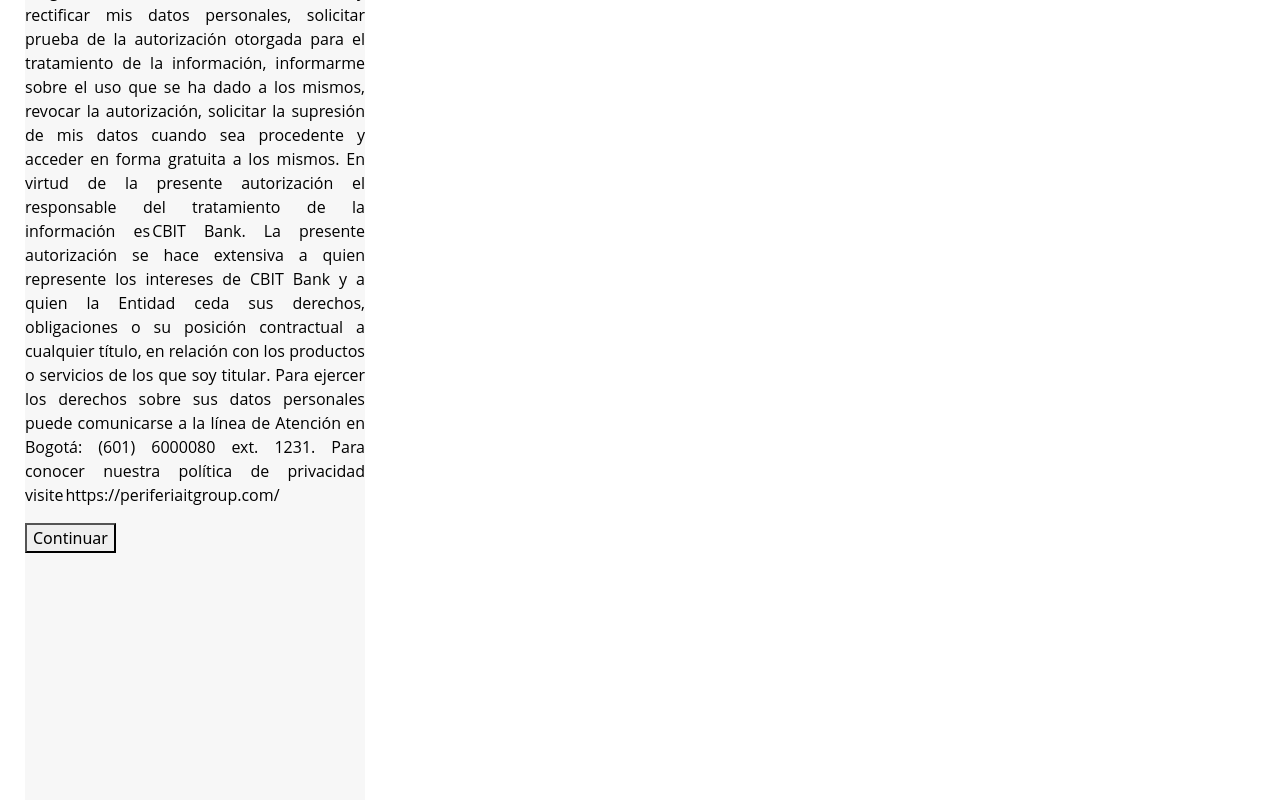
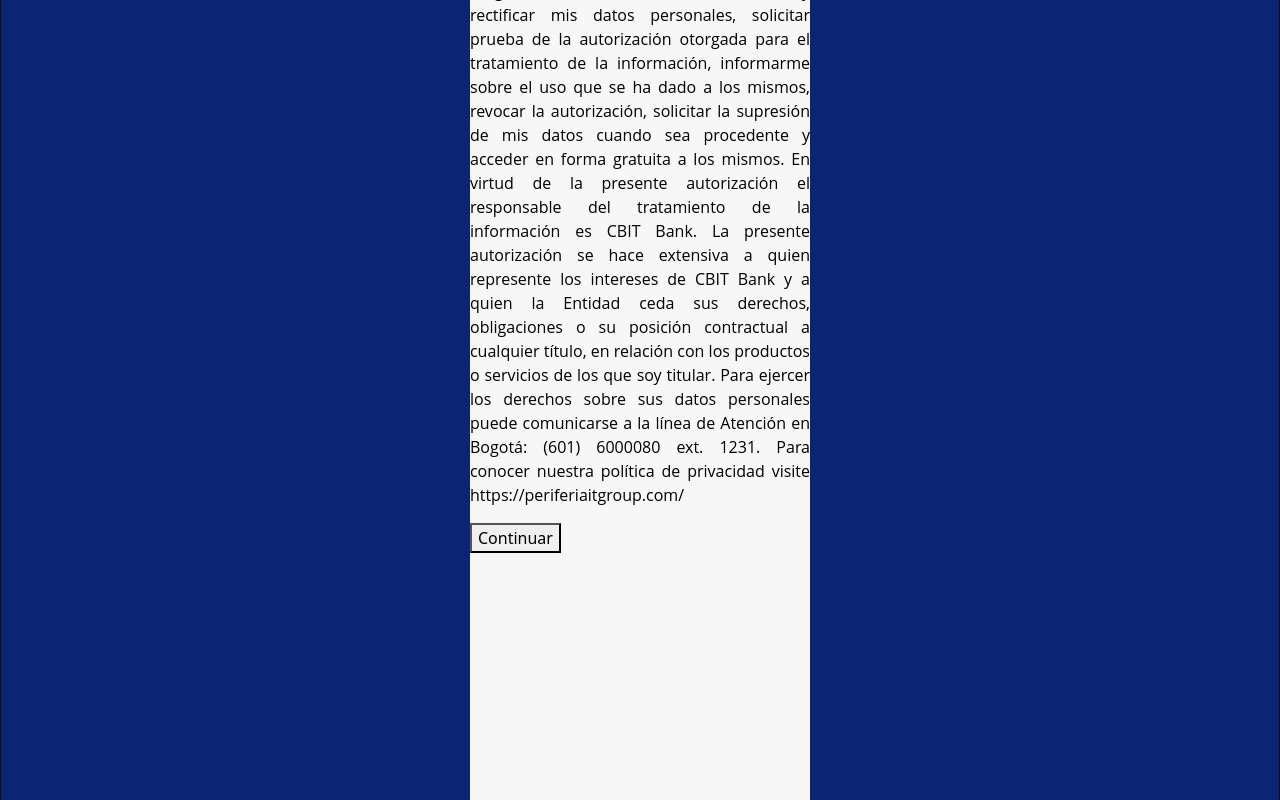
Before and after one commit to Andprez/AngularOpenBanking, an Angular app: page / in a window 1280 px wide. Shown: the part 2422-3222 px from the top of the page. Built offline with nearby package versions, Linux system fonts and the light colour scheme.

Commit message:
Cambio menu component

```diff
--- a/src/app/components/menu/menu.component.css
+++ b/src/app/components/menu/menu.component.css
@@ -1,7 +1,5 @@
 .frame-3 {
     border: rgb(15, 15, 15) 1px solid;
-    height: 734px;
-    width: 390px;
     background-color: #0b2574;
   }
   .rectangle-1-6 {
@@ -25,6 +23,8 @@
     width: 192px;
     background-color: #000000;
     border: 1px solid #1d5dc9;
+  }.button-row{
+    align-items: first baseline;
   }
   .button-row {
     display: flex;
```
Also changed, not shown: src/app/components/menu/menu.component.html (+9 -23 lines).
